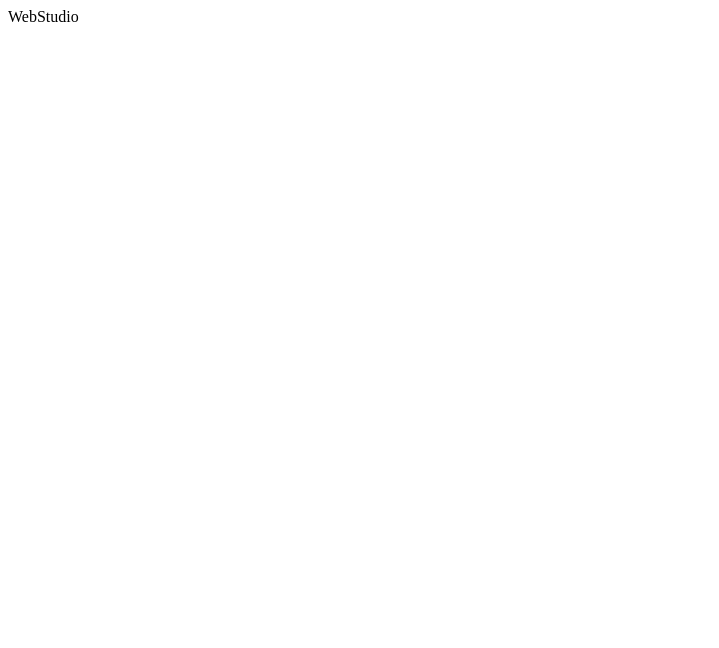
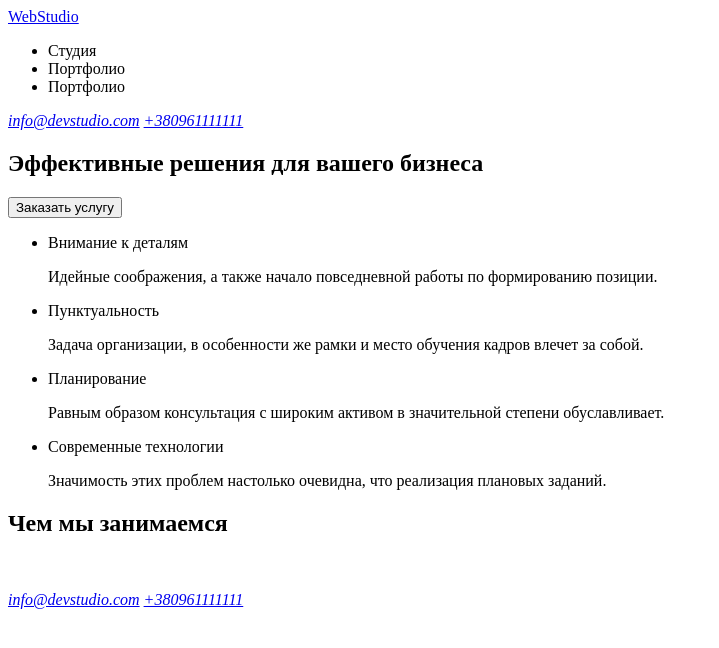
Before and after one commit to BohdanLeshchuk/goit-markup-hw-01, a plain HTML site: page index.html in a window 1280 px wide. Shown: the whole page, without its empty margins (0-719 px from the left). Drawn offline with Linux system fonts and the light colour scheme.

Commit message:
header and main

```diff
--- a/index.html
+++ b/index.html
@@ -1,15 +1,55 @@
 <!DOCTYPE html>
 <html lang="ru">
-<head>
-    <meta charset="UTF-8">
-    <meta http-equiv="X-UA-Compatible" content="IE=edge">
-    <meta name="viewport" content="width=device-width, initial-scale=1.0">
-    <title>Document</title>
-</head>
-<body>
-<header>WebStudio</header>
-<main></main>
-<footer></footer>
+  <head>
+    <meta charset="UTF-8" />
+    <meta http-equiv="X-UA-Compatible" content="IE=edge" />
+    <meta name="viewport" content="width=device-width, initial-scale=1.0" />
+    <title>WebStudio</title>
+  </head>
+  <body>
+    <header>
+      <a href="#">WebStudio
+      </a>
+      <nav>
+        <ul>
+          <li>Студия</li>
+          <li>Портфолио</li>
+          <li>Портфолио</li>
+        </ul>
+      </nav>
+      <address>
+          <a href="mailto:info@devstudio.com">info@devstudio.com</a>
+          <a href="tel:+380961111111">+380961111111</a>
+      </address>
+    </header>
+    <main><section>
+        <h1>Эффективные решения для вашего бизнеса</h1>
+        <button>Заказать услугу</button>
+    </section>
+    <div>
+        <ul>
+            <li>Внимание к деталям</li>
+            <p>Идейные соображения, а также начало повседневной работы по формированию позиции.</p>
+            <li>Пунктуальность</li>
+            <p>Задача организации, в особенности же рамки и место обучения кадров влечет за собой.</p>
+            <li>Планирование</li>
+            <p>Равным образом консультация с широким активом в значительной степени обуславливает.</p>
+            <li>Современные технологии</li>
+            <p>Значимость этих проблем настолько очевидна, что реализация плановых заданий.</p>
+        </ul>
+    </div>
+    <section>
+        <h2>Чем мы занимаемся</h2>
+        <ul>
+            <img src="" alt="">
+        </ul>
+    </section>
+</main>
+    <footer>
 
-</body>
+        <address>
+            <a href="mailto:info@devstudio.com">info@devstudio.com</a>
+            <a href="tel:+380961111111">+380961111111</a>
+    </footer>
+  </body>
 </html>
```
Also changed, not shown: images/igordemyanenko.jpg (added), images/img(1).png (added), images/img(2).png (added), images/img.png (added), images/mihailermakov.jpg (added), images/nikolaitarasov.jpg (added), images/olgarepina.jpg (added), images/webstudio.png (added).
